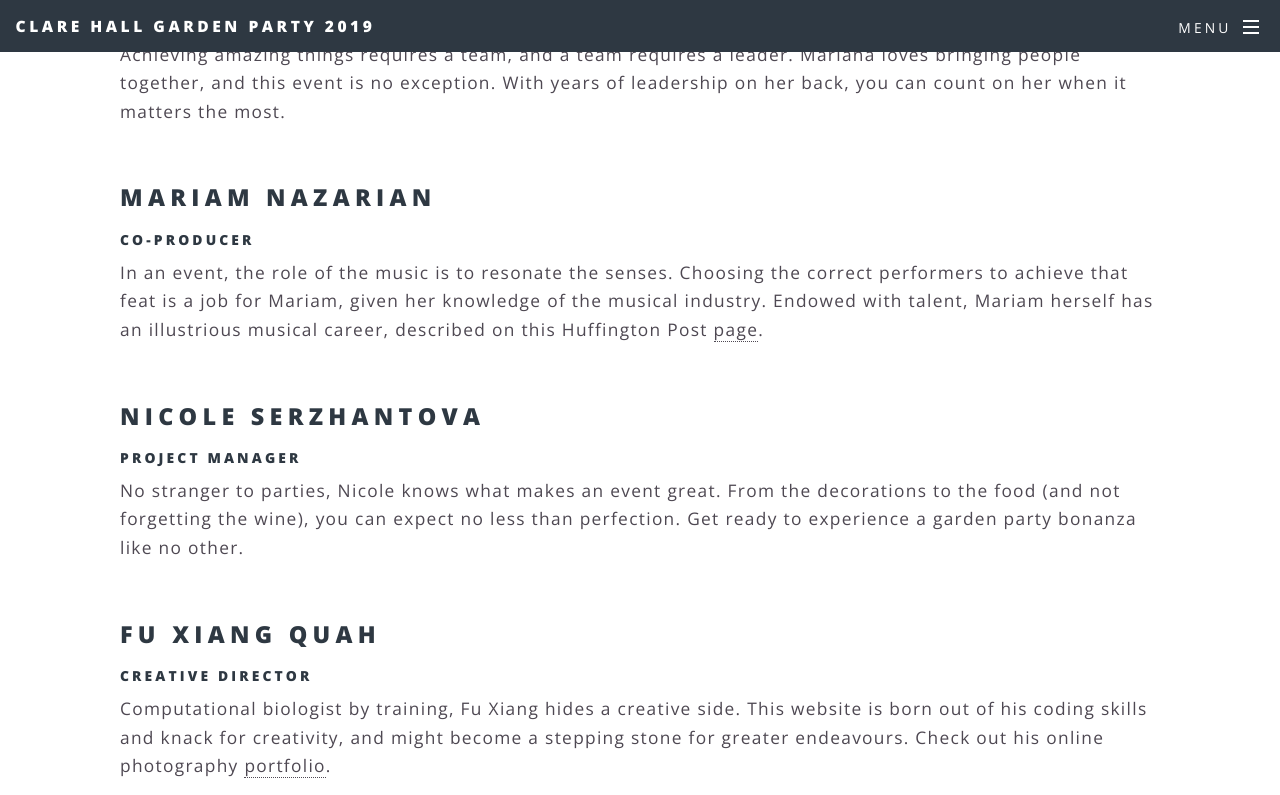
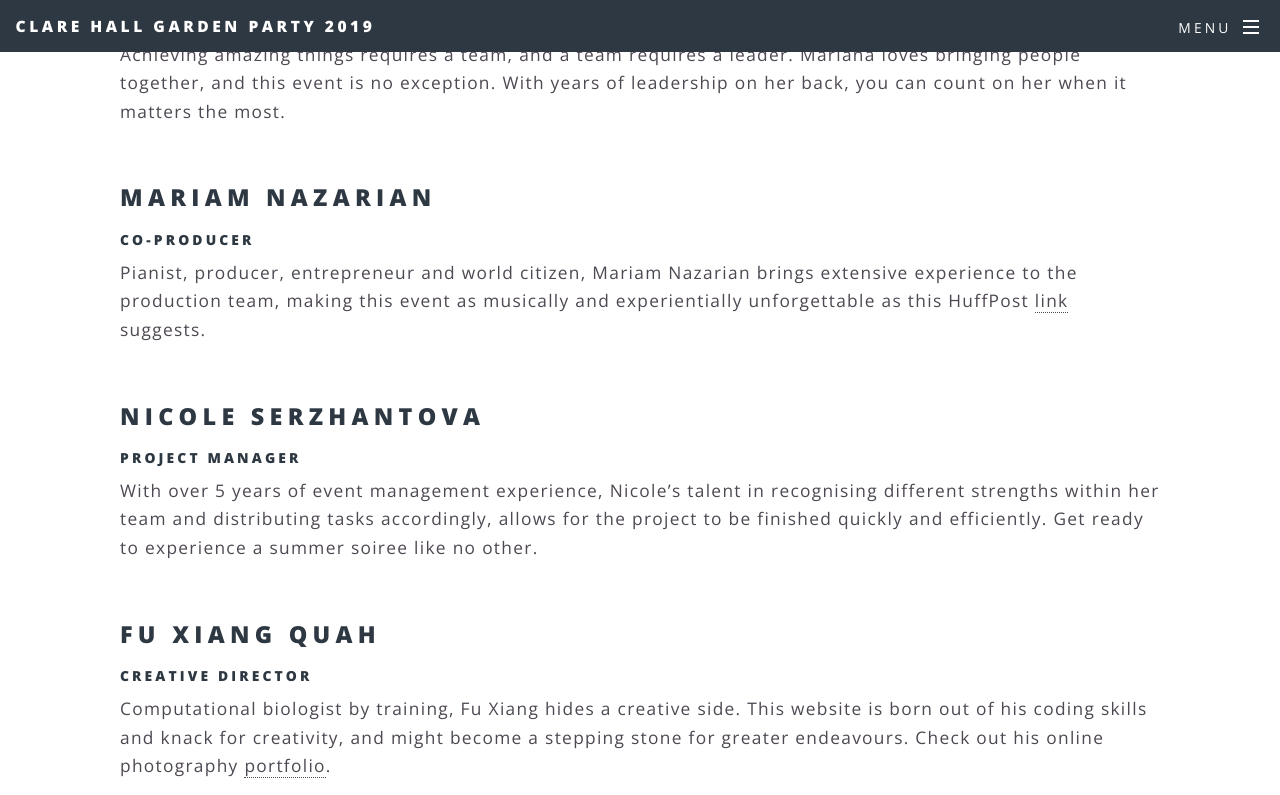
Before and after one commit to chse66/chsummersoiree19, a Jekyll site: the page built from ourteam.html, in a window 1280 px wide and 900 px high, scrolled down 577 px, cut to the strip 0-795 px from the top of the window. Built offline with Jekyll 4.4.1, drawn with Linux system fonts in a browser that asks for light colours.

Commit message:
mariam bio altered

```diff
--- a/ourteam.html
+++ b/ourteam.html
@@ -13,13 +13,13 @@ title: Our Team
     <div class="passagechunk">
       <h2>Mariam Nazarian</h2>
       <h5>Co-Producer</h5>
-      <p>In an event, the role of the music is to resonate the senses. Choosing the correct performers to achieve that feat is a job for Mariam, given her knowledge of the musical industry. Endowed with talent, Mariam herself has an illustrious musical career, described on this Huffington Post <a href="https://www.huffingtonpost.com/author/mariam-nazarian" target="_blank">page</a>.</p>
+      <p>Pianist, producer, entrepreneur and world citizen, Mariam Nazarian brings extensive experience to the production team, making this event as musically and experientially unforgettable as this HuffPost <a href="https://www.huffingtonpost.com/author/mariam-nazarian" target="_blank">link</a> suggests.</p>
     </div>
 
     <div class="passagechunk">
       <h2>Nicole Serzhantova</h2>
       <h5>Project Manager</h5>
-      <p>No stranger to parties, Nicole knows what makes an event great. From the decorations to the food (and not forgetting the wine), you can expect no less than perfection. Get ready to experience a garden party bonanza like no other.</p>
+      <p>With over 5 years of event management experience, Nicole’s talent in recognising different strengths within her team and distributing tasks accordingly, allows for the project to be finished quickly and efficiently. Get ready to experience a summer soiree like no other.</p>
     </div>
 
     <div class="passagechunk">
```
